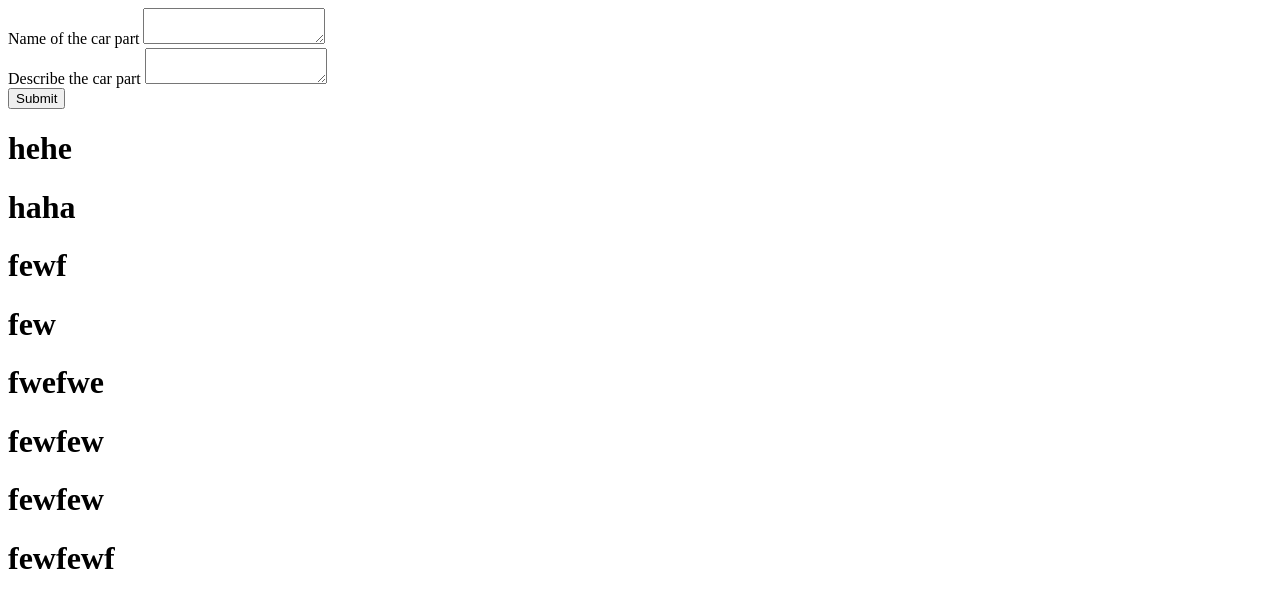
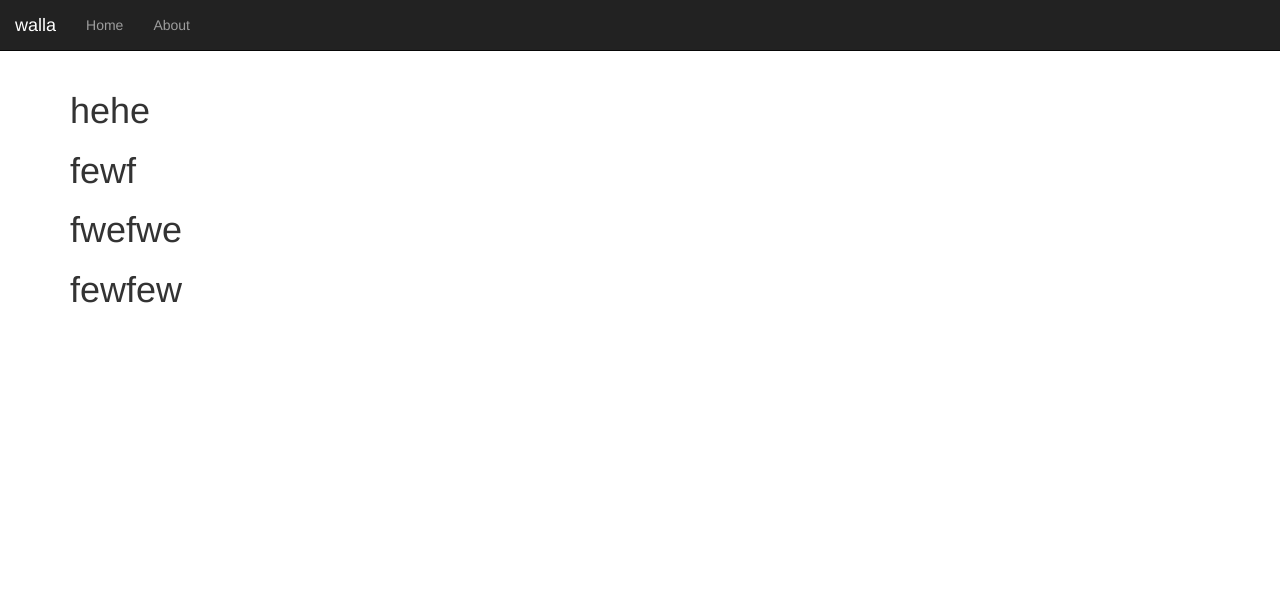
Before and after one commit to getfact/car-parts-flask, a Flask app: page / in a window 1280 px wide. Shown: the top 608 px of the page. Run offline with Flask 2, Linux system fonts and the light colour scheme; data comes from the database, SQL or seed files in the repository; both versions use the stored data as it was after the commit; some libraries are stand-ins or nearby versions.

Commit message:
huge update

```diff
--- a/app/__init__.py
+++ b/app/__init__.py
@@ -10,4 +10,6 @@
 db = SQLAlchemy(app)
 migrate = Migrate(app, db)
 
-from app import models, views
+from app.main import bp as bp_main
+
+app.register_blueprint(bp_main, url_prefix="/")
--- /dev/null
+++ b/app/main/__init__.py
@@ -0,0 +1,6 @@
+from flask import Blueprint
+
+bp = Blueprint("main",
+               __name__)
+
+from app.main import views
--- a/app/views.py
+++ b/app/main/views.py
@@ -1,10 +1,11 @@
+from flask import render_template, flash, redirect, url_for
 from app import app, db
-from flask import render_template, flash, redirect, url_for
-from app.forms import PostForm
 from app.models import CarPart
+from app.main.forms import PostForm
+from app.main import bp
 
-@app.route("/", methods=["GET", "POST"])
-@app.route("/index", methods=["GET", "POST"])
+@bp.route("/", methods=["GET", "POST"])
+@bp.route("/index", methods=["GET", "POST"])
 def index():
     form = PostForm()
     if form.validate_on_submit():
@@ -12,7 +13,11 @@
         db.session.add(part)
         db.session.commit()
         flash("Your Post Is Live!")
-        return redirect(url_for("index"))
+        return redirect(url_for("main.index"))
 
     parts = CarPart.query.all()
     return render_template("index.html", title="Home", form=form, parts=parts)
+
+@bp.route("/about")
+def about():
+    return render_template("about.html", title="About")
--- /dev/null
+++ b/app/templates/about.html
@@ -0,0 +1,2 @@
+{% extends 'base.html' %}
+<h1>about page</h1>
--- /dev/null
+++ b/app/templates/base.html
@@ -0,0 +1,33 @@
+{% extends 'bootstrap/base.html' %}
+
+{% block title %}
+    {% if title %}{{ title }} | Sodas Parts{% else %}Welcome to Sodas Parts{% endif %}
+{% endblock %}
+
+{% block navbar %}
+    <nav class="navbar navbar-inverse navbar-static-top text-white">
+        <div class="container-fluid">
+            <div class="navbar-header">
+                <button type="button" class="navbar-toggle collapsed" data-toggle="collapse" data-target="#bs-example-navbar-collapse-1" aria-expanded="false">
+                    <span class="sr-only">Toggle navigation</span>
+                    <span class="icon-bar"></span>
+                    <span class="icon-bar"></span>
+                    <span class="icon-bar"></span>
+                </button>
+                <a class="navbar-brand text-white" href="{{ url_for('main.index') }}">walla</a>
+            </div>
+            <div class="collapse navbar-collapse" id="bs-example-navbar-collapse-1">
+                <ul class="nav navbar-nav">
+                    <li><a href="{{ url_for('main.index') }}">Home</a></li>
+                    <li><a href="{{ url_for('main.about ') }}">About</a></li>
+                </ul>
+            </div>
+        </div>
+    </nav>
+{% endblock %}
+
+{% block content %}
+    <div class="container">
+        {% block app_content %}{% endblock %}
+    </div>
+{% endblock %}
--- a/app/templates/index.html
+++ b/app/templates/index.html
@@ -1,14 +1,12 @@
-{% import 'bootstrap/wtf.html' as wtf %}
+{% extends 'base.html' %}
 
-{{ wtf.quick_form(form) }}
-
+{% block app_content %}
 {% for part in parts %}
 <h1>{{ part.name }}</h1>
 <h1>{{ part.body }}</h1>
 {% endfor %}
 
-<table class="table table-hover">
-    <tr>
         <td width="70px">
             {{ part }}
         </td>
+{% endblock %}
--- a/shell.py
+++ b/shell.py
@@ -1,5 +1,5 @@
 import os
 from app import app, db
-from app.models import CarPart
+from app.models import CarPart, load_part
 
 os.environ["PYTHONINSPECT"] = "True"
```
Also changed, not shown: app/models.py (+8 -4 lines), migrations/versions/d38548e0dbb0_.py (added, +36 -0 lines), app/main/forms.py (renamed from app/forms.py), database.db.
